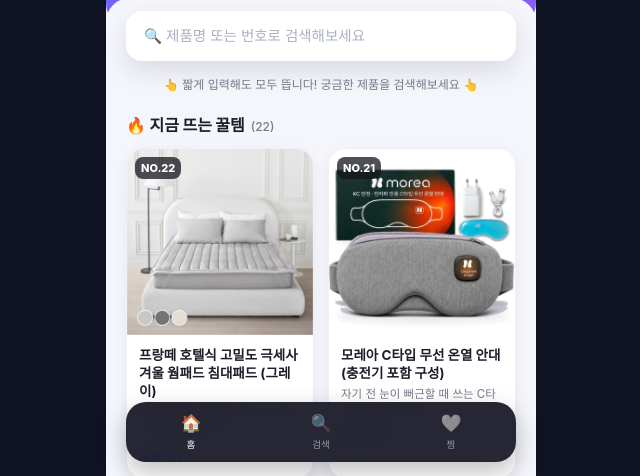
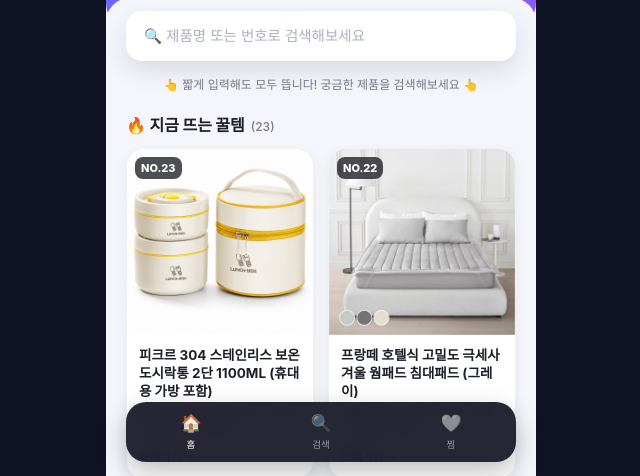
Before and after one commit to sehwan50593/igw-bio, a plain HTML site: page index.html in a window 1280 px wide. Shown: the part 324-800 px from the top of the page, without its empty margins (319-959 px from the left). Drawn offline with Linux system fonts and the light colour scheme.

Commit message:
상품 23번 보온도시락 링크 추가
Co-Authored-By: Claude Sonnet 5.5 <noreply@anthropic.com>

```diff
--- a/index.html
+++ b/index.html
@@ -272,6 +272,14 @@
   // img: 실제 상품 사진 경로 (없으면 emoji로 대체 표시)
   const products = [
     {
+      id: 23,
+      name: "피크르 304 스테인리스 보온도시락통 2단 1100ML (휴대용 가방 포함)",
+      desc: "점심 도시락이 식을 때 쓰는 304 스텐 보온 도시락통",
+      emoji: "🍱",
+      img: "assets/product-23.jpg",
+      link: "https://link.coupang.com/a/iKGeOeDrQ4"
+    },
+    {
       id: 22,
       name: "프랑떼 호텔식 고밀도 극세사 겨울 웜패드 침대패드 (그레이)",
       desc: "겨울 침대가 차가울 때 까는 호텔식 극세사 웜패드",
```
